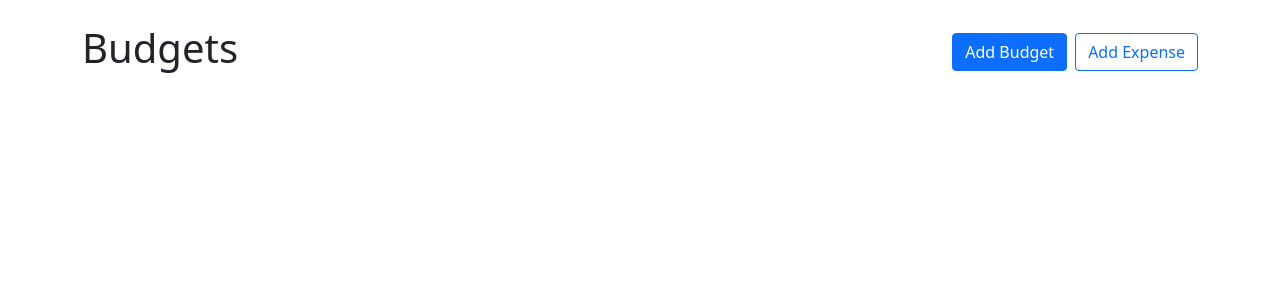
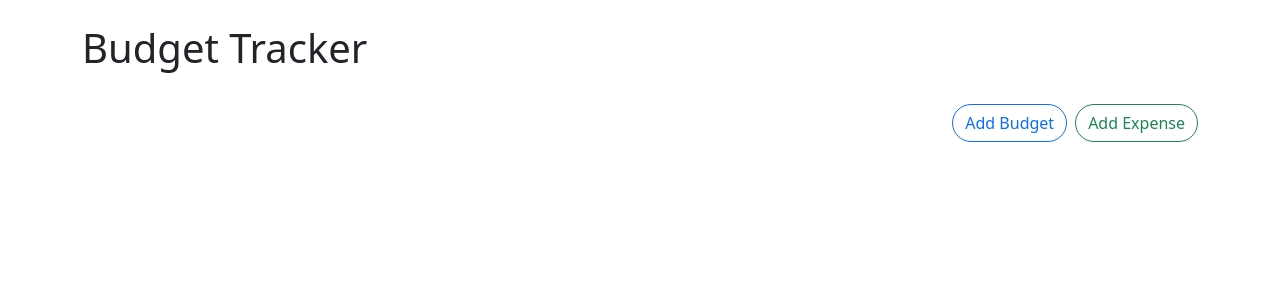
Before and after one commit to shouvikbj/Budget-Tracker, a React (Create React App) app: page / in a window 1280 px wide. Shown: the top 300 px of the page. Built offline with nearby package versions, Linux system fonts and the light colour scheme.

Commit message:
UI Update

```diff
--- a/src/App.js
+++ b/src/App.js
@@ -1,38 +1,55 @@
-import { Button, Stack } from "react-bootstrap"
-import Container from "react-bootstrap/Container"
-import AddBudgetModal from "./components/AddBudgetModal"
-import AddExpenseModal from "./components/AddExpenseModal"
-import ViewExpensesModal from "./components/ViewExpensesModal"
-import BudgetCard from "./components/BudgetCard"
-import UncategorizedBudgetCard from "./components/UncategorizedBudgetCard"
-import TotalBudgetCard from "./components/TotalBudgetCard"
-import { useState } from "react"
-import { UNCATEGORIZED_BUDGET_ID, useBudgets } from "./contexts/BudgetsContext"
+import { Button, Stack } from "react-bootstrap";
+import Container from "react-bootstrap/Container";
+import AddBudgetModal from "./components/AddBudgetModal";
+import AddExpenseModal from "./components/AddExpenseModal";
+import ViewExpensesModal from "./components/ViewExpensesModal";
+import BudgetCard from "./components/BudgetCard";
+import UncategorizedBudgetCard from "./components/UncategorizedBudgetCard";
+import TotalBudgetCard from "./components/TotalBudgetCard";
+import { useState } from "react";
+import { UNCATEGORIZED_BUDGET_ID, useBudgets } from "./contexts/BudgetsContext";
 
 function App() {
-  const [showAddBudgetModal, setShowAddBudgetModal] = useState(false)
-  const [showAddExpenseModal, setShowAddExpenseModal] = useState(false)
-  const [viewExpensesModalBudgetId, setViewExpensesModalBudgetId] = useState()
-  const [addExpenseModalBudgetId, setAddExpenseModalBudgetId] = useState()
-  const { budgets, getBudgetExpenses } = useBudgets()
+  const [showAddBudgetModal, setShowAddBudgetModal] = useState(false);
+  const [showAddExpenseModal, setShowAddExpenseModal] = useState(false);
+  const [viewExpensesModalBudgetId, setViewExpensesModalBudgetId] = useState();
+  const [addExpenseModalBudgetId, setAddExpenseModalBudgetId] = useState();
+  const { budgets, getBudgetExpenses } = useBudgets();
 
   function openAddExpenseModal(budgetId) {
-    setShowAddExpenseModal(true)
-    setAddExpenseModalBudgetId(budgetId)
+    setShowAddExpenseModal(true);
+    setAddExpenseModalBudgetId(budgetId);
   }
 
   return (
-    <>
+    <div>
       <Container className="my-4">
-        <Stack direction="horizontal" gap="2" className="mb-4">
-          <h1 className="me-auto">Budgets</h1>
-          <Button variant="primary" onClick={() => setShowAddBudgetModal(true)}>
+        <h1 className="me-auto">Budget Tracker</h1>
+        <br />
+        <Stack
+          direction="horizontal"
+          gap="2"
+          className="mb-4"
+          style={{ float: "right" }}
+        >
+          <Button
+            variant="outline-primary"
+            onClick={() => setShowAddBudgetModal(true)}
+            style={{ borderRadius: "50px" }}
+          >
             Add Budget
           </Button>
-          <Button variant="outline-primary" onClick={openAddExpenseModal}>
+          <Button
+            variant="outline-success"
+            onClick={openAddExpenseModal}
+            style={{ borderRadius: "50px" }}
+          >
             Add Expense
           </Button>
         </Stack>
+        <br />
+        <br />
+        <br />
         <div
           style={{
             display: "grid",
@@ -41,11 +58,11 @@ function App() {
             alignItems: "flex-start",
           }}
         >
-          {budgets.map(budget => {
+          {budgets.map((budget) => {
             const amount = getBudgetExpenses(budget.id).reduce(
               (total, expense) => total + expense.amount,
               0
-            )
+            );
             return (
               <BudgetCard
                 key={budget.id}
@@ -57,7 +74,7 @@ function App() {
                   setViewExpensesModalBudgetId(budget.id)
                 }
               />
-            )
+            );
           })}
           <UncategorizedBudgetCard
             onAddExpenseClick={openAddExpenseModal}
@@ -81,8 +98,8 @@ function App() {
         budgetId={viewExpensesModalBudgetId}
         handleClose={() => setViewExpensesModalBudgetId()}
       />
-    </>
-  )
+    </div>
+  );
 }
 
-export default App
+export default App;
--- a/src/components/BudgetCard.js
+++ b/src/components/BudgetCard.js
@@ -1,5 +1,5 @@
-import { Button, Card, ProgressBar, Stack } from "react-bootstrap"
-import { currencyFormatter } from "../utils"
+import { Button, Card, ProgressBar, Stack } from "react-bootstrap";
+import { currencyFormatter } from "../utils";
 
 export default function BudgetCard({
   name,
@@ -10,20 +10,20 @@ export default function BudgetCard({
   onAddExpenseClick,
   onViewExpensesClick,
 }) {
-  const classNames = []
+  const classNames = [];
   if (amount > max) {
-    classNames.push("bg-danger", "bg-opacity-10")
+    classNames.push("bg-danger", "bg-opacity-10");
   } else if (gray) {
-    classNames.push("bg-light")
+    classNames.push("bg-light");
   }
 
   return (
-    <Card className={classNames.join(" ")}>
+    <Card className={classNames.join(" ")} style={{ borderRadius: "20px" }}>
       <Card.Body>
         <Card.Title className="d-flex justify-content-between align-items-baseline fw-normal mb-3">
           <div className="me-2">{name}</div>
           <div className="d-flex align-items-baseline">
-            {currencyFormatter.format(amount)}
+            <span className="fs-6">{currencyFormatter.format(amount)}</span>
             {max && (
               <span className="text-muted fs-6 ms-1">
                 / {currencyFormatter.format(max)}
@@ -46,22 +46,27 @@ export default function BudgetCard({
               variant="outline-primary"
               className="ms-auto"
               onClick={onAddExpenseClick}
+              style={{ borderRadius: "50px" }}
             >
               Add Expense
             </Button>
-            <Button onClick={onViewExpensesClick} variant="outline-secondary">
+            <Button
+              onClick={onViewExpensesClick}
+              variant="outline-dark"
+              style={{ borderRadius: "50px" }}
+            >
               View Expenses
             </Button>
           </Stack>
         )}
       </Card.Body>
     </Card>
-  )
+  );
 }
 
 function getProgressBarVariant(amount, max) {
-  const ratio = amount / max
-  if (ratio < 0.5) return "primary"
-  if (ratio < 0.75) return "warning"
-  return "danger"
+  const ratio = amount / max;
+  if (ratio < 0.5) return "primary";
+  if (ratio < 0.75) return "warning";
+  return "danger";
 }
```
